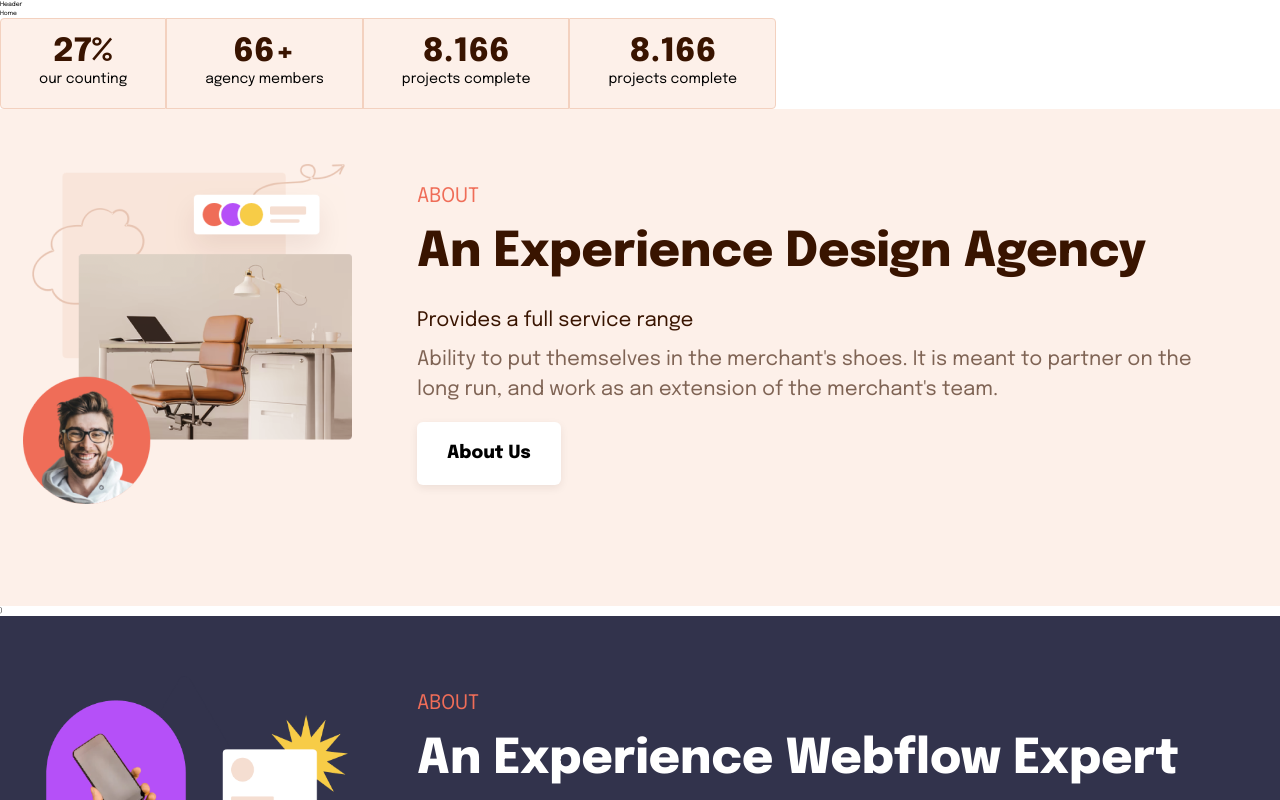
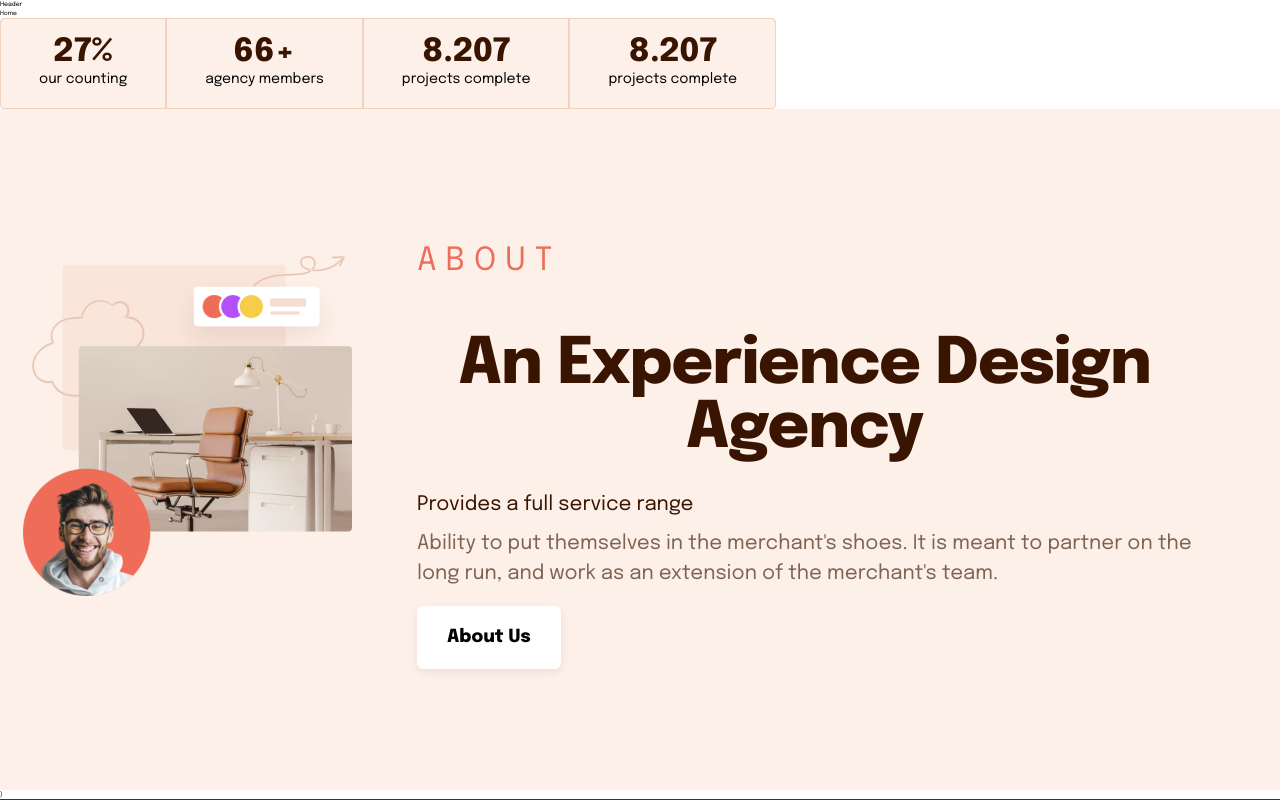
Before and after one commit to xossiane/FE-Portofolio, a Next.js app: page / in a window 1280 px wide. Shown: the top 800 px of the page. Built offline with nearby package versions, Linux system fonts and the light colour scheme.

Commit message:
Fix: Logic in Section Title and replacement in hero

```diff
--- a/src/components/molecules/Hero/index.jsx
+++ b/src/components/molecules/Hero/index.jsx
@@ -4,6 +4,7 @@ import Button from '@/components/atoms/Button'
 import Image from 'next/image'
 import React from 'react'
 import styles from './styles.module.scss'
+import SectionTitle from '../SectionTitle'
 
 function Hero({category, title, subtitle, description, variation, img}) {
   const classList = [];
@@ -14,18 +15,10 @@ function Hero({category, title, subtitle, description, variation, img}) {
       <section  className={styles.HeroVariation}>
 
       <Image className={styles.HeroVariation__img} src={img} width="329" height="340" alt="" />
+      <article className={styles.HeroVariation__info}>
+      <span className={styles.HeroVariation__title}>
+        <SectionTitle color="white" title="An Experience Webflow Expert" subtitle="about" isLeft={true}></SectionTitle>
 
-      <article className={styles.HeroVariation__info}>
-      <Text className={styles.HeroVariation__category} size="medium" color="darkOrange" >{category}</Text>
-      <span className={styles.HeroVariation__title}>
-      <Heading
-          level="3"
-          format="bold"
-          color="white"
-          pageTitle={false}
-        >
-          {title}
-        </Heading>
 
       </span>
       <Text size="medium" color="offWhite" className={styles.Hero__subtitle}>{subtitle}</Text>
@@ -40,16 +33,9 @@ function Hero({category, title, subtitle, description, variation, img}) {
       <Image className={styles.Hero__img} src={img} width="329" height="340" alt="" />
 
       <article className={styles.Hero__info}>
-      <Text className={styles.Hero__category} size="medium" color="darkOrange" >{category}</Text>
       <span className={styles.Hero__title}>
-      <Heading
-          level="3"
-          format="bold"
-          color="darkBrown"
-          pageTitle={false}
-        >
-          {title}
-        </Heading>
+      <SectionTitle color="darkBrown" title="An Experience Design Agency" subtitle="about" isLeft={true}></SectionTitle>
+
 
       </span>
       <Text size="medium" color="darkBrown" className={styles.Hero__subtitle}>{subtitle}</Text>
--- a/src/components/molecules/Hero/styles.module.scss
+++ b/src/components/molecules/Hero/styles.module.scss
@@ -28,7 +28,7 @@
         min-width: 30.7rem;
         padding-bottom: 1.45rem;
         padding-top: 0.85rem;
-        display: flex;
+
     }
     &__category{
         padding-bottom: 0.85rem;
@@ -78,7 +78,7 @@ margin: 0 auto;
     min-width: 30.7rem;
     padding-bottom: 1.45rem;
     padding-top: 0.85rem;
-    display: flex;
+
 }
 &__category{
     padding-bottom: 0.85rem;
--- a/src/components/molecules/SectionTitle/index.jsx
+++ b/src/components/molecules/SectionTitle/index.jsx
@@ -2,15 +2,16 @@ import Heading from "@/components/atoms/Heading";
 import React from "react";
 import styles from "./styles.module.scss";
 
-function SectionTitle({ title, subtitle, isLeft = false }) {
+function SectionTitle({ title, color, subtitle, isLeft = false }) {
+
   return (
     <>
       {isLeft ? (
         <span className={styles.SectionTitle__left}>
-          <Heading level="5" size="" color="darkOrange" pageTitle={true}>
+          <Heading level="5"  color="darkOrange" pageTitle={true}>
             {subtitle}
           </Heading>
-          <Heading level="2" color="black" pageTitle={false} isLeft={true}>
+          <Heading level="2" color={color} pageTitle={false} isLeft={true}>
             {title}
           </Heading>
         </span>
@@ -19,7 +20,7 @@ function SectionTitle({ title, subtitle, isLeft = false }) {
           <Heading level="5" size="" color="darkOrange" isLeft={false} pageTitle={true}>
             {subtitle}
           </Heading>
-          <Heading level="2" color="white" pageTitle={false}>
+          <Heading level="2" color={color} pageTitle={false}>
             {title}
           </Heading>
         </span>
--- a/src/components/organisms/TestimonialsWrapper/index.jsx
+++ b/src/components/organisms/TestimonialsWrapper/index.jsx
@@ -9,7 +9,7 @@ function TestimonialsWrapper() {
   return (
     <span className={styles.TestimonialsWrapper}>
 
-      <SectionTitle title="What's my client saying?" subtitle="testimonials" isLeft={false} ></SectionTitle>
+      <SectionTitle title="What's my client saying?" color="white" subtitle="testimonials" isLeft={false} ></SectionTitle>
           <span className={styles.TestimonialsWrapper__content}>
           <Testimonials text={"1 A digital agency is a business you hire to outsource your digital marketing efforts, instead of handling in-house. They can provide your business with a variety of digital solutions to promote your product or service online and help you."}/>
         <Testimonials text={"2 Provide your business with a variety of digital solutions to promote your product or service online."}/>
```
